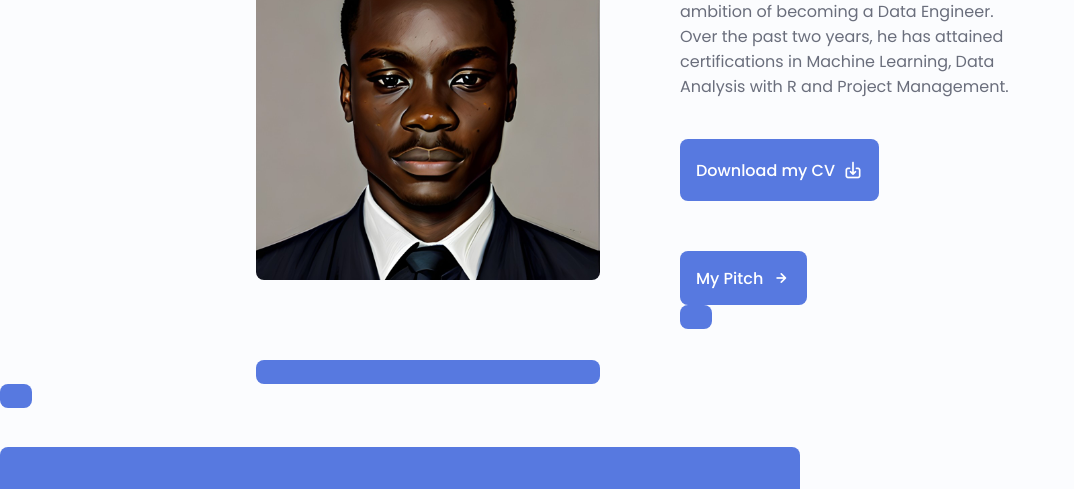
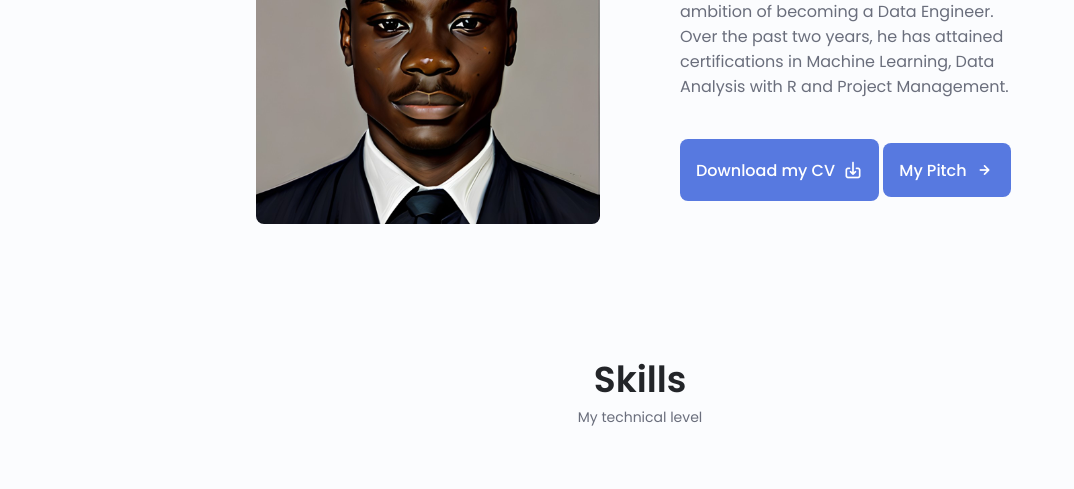
Before and after one commit to Robert-Steve-Onyango/personal-website, a plain HTML site: page index.html in a window 1280 px wide. Shown: the part 1100-1589 px from the top of the page, without its empty margins (0-1074 px from the left). Drawn offline with nearby package versions, Linux system fonts and the light colour scheme.

Commit message:
add button group

```diff
--- a/index.html
+++ b/index.html
@@ -178,18 +178,18 @@
                         Data Analysis with R and Project Management.
 
                     </p>
-                    <div class="about__buttons">
+                   <div class="about__buttons">
+                      <div class="button-group">
                         <a download="" href="assets\pdf\Resume_robert_steve_onyango(May).pdf" alt="https://studentsjkuatacke-my.sharepoint.com/:b:/g/personal/steve_onyango_students_jkuat_ac_ke/EYy1jSYeHsdHq7La_XJXItoBw0qtGm7AAKoOKU2wzmXWzQ?e=ggMKpz" class="button button--flex">
-                            Download my CV <i class="uil uil-download-alt button__icon"></i>
+                          Download my CV <i class="uil uil-download-alt button__icon"></i>
                         </a>
+                        <a href="elevator_pitch.html" class="button button--flex button--small portfolio_-button">
+                          My Pitch
+                          <i class="uil uil-arrow-right button__icon"></i>
+                        </a>
+                      </div>
                     </div>
-                    <br>
-                    <br>
-                    <div>
-                    <a href="elevator_pitch.html" class="button button--flex button--small portfolio_-button">
-                                My Pitch
-                                <i class="uil uil-arrow-right button__icon"></i>
-                    </div>
+
                 </div>
             </div>
         </section>
```
